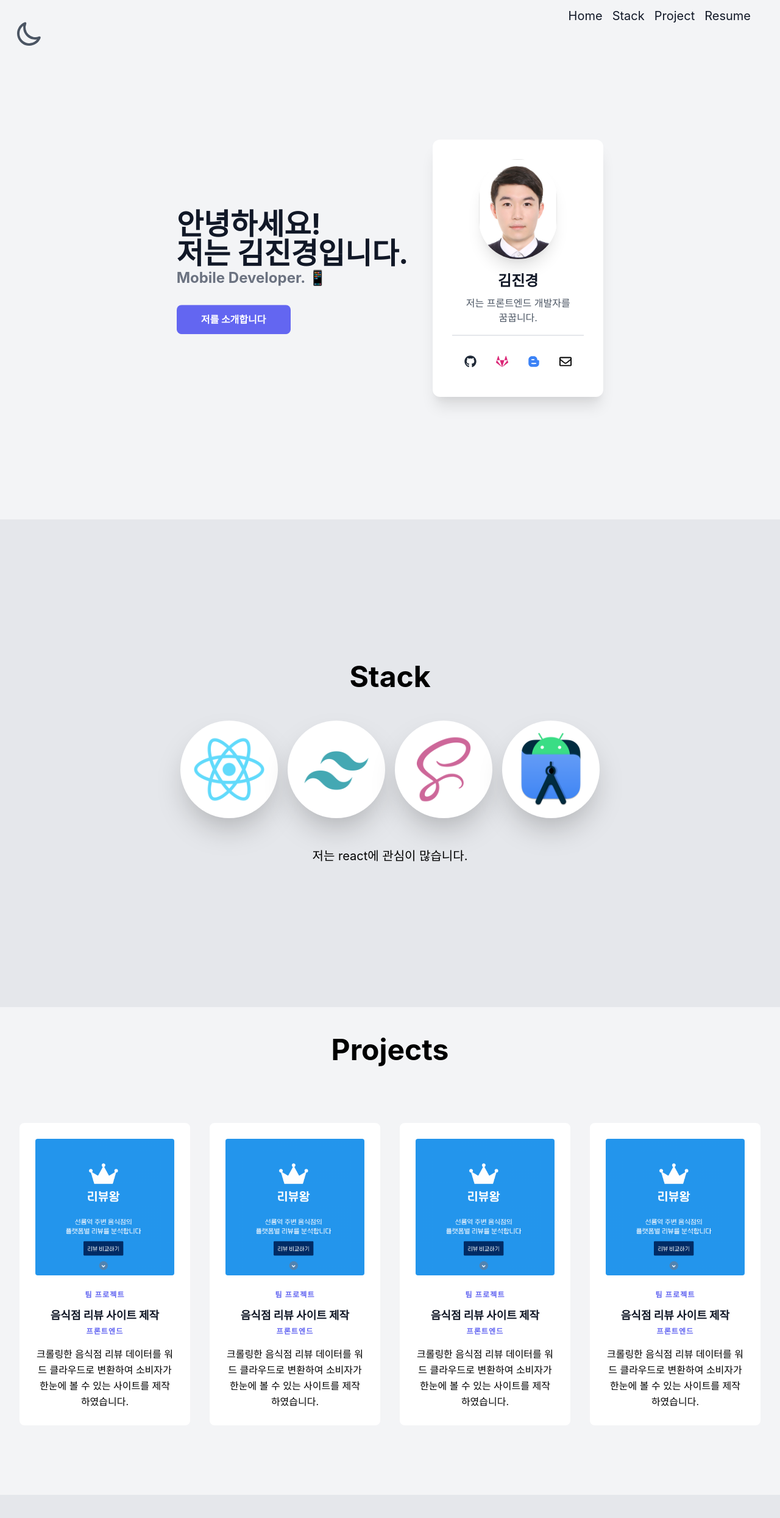
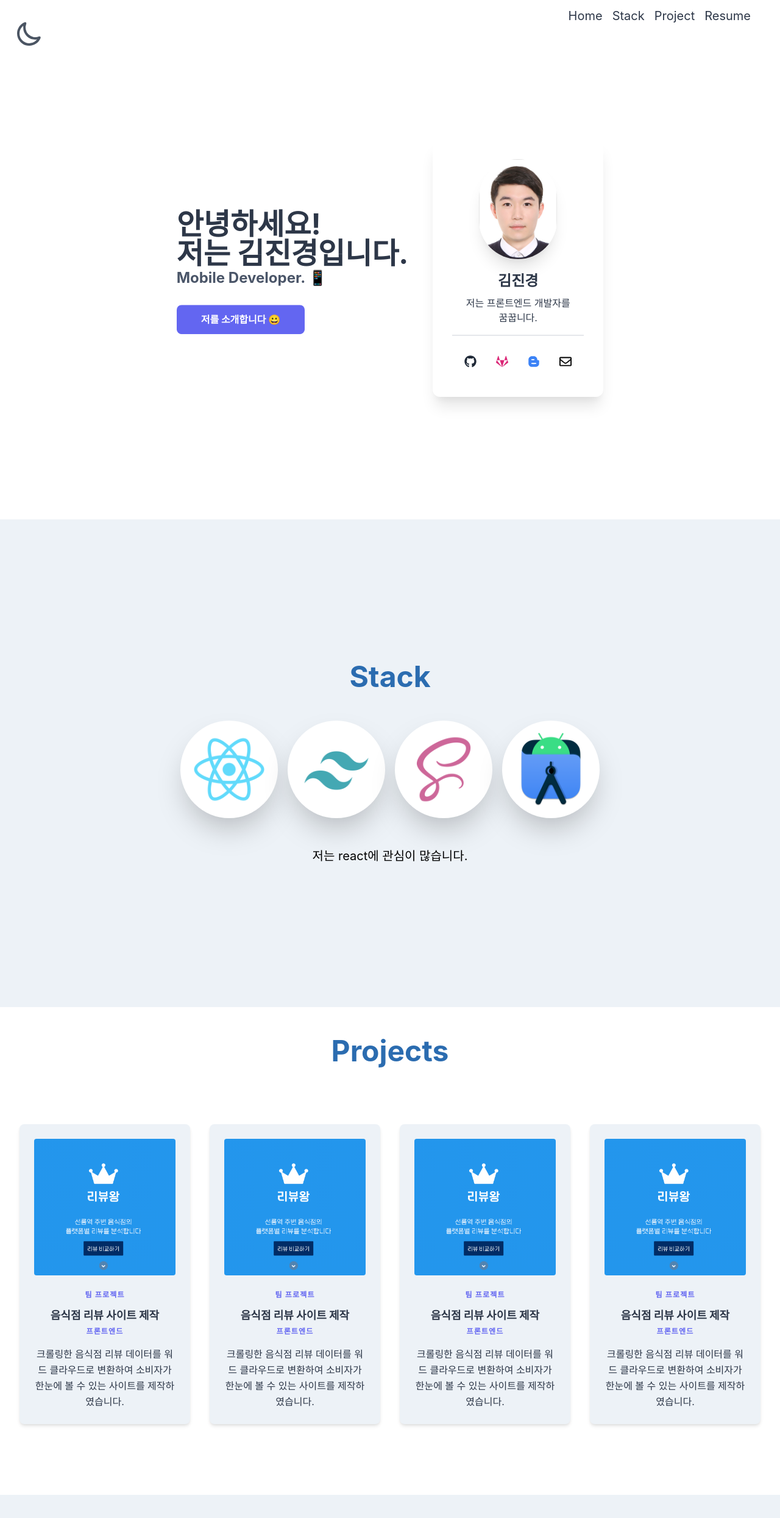
Before and after one commit to Typonote/tailwindcss_tutorial4, a React (Create React App) app: page / in a window 1280 px wide. Shown: the top 2490 px of the page at 61% size. Built offline with nearby package versions, Linux system fonts and the light colour scheme; a web font is replaced by a local one.

Commit message:
#13 color 설정 및 통일

```diff
--- a/package.json
+++ b/package.json
@@ -7,6 +7,7 @@
     "@testing-library/jest-dom": "^5.11.4",
     "@testing-library/react": "^11.1.0",
     "@testing-library/user-event": "^12.1.10",
+    "postcss-import": "^14.0.2",
     "react": "^17.0.2",
     "react-dom": "^17.0.2",
     "react-icons": "^4.3.1",
--- a/src/components/Card.js
+++ b/src/components/Card.js
@@ -9,7 +9,7 @@ import { FaRegEnvelope } from "react-icons/fa";
 const Card = () => {
     return (
         <div className="w-full md:w-2/5">
-          <div className="flex flex-col justify-center max-w-xs mx-auto bg-white shadow-xl rounded-xl p-8 mb-6">
+          <div className="flex flex-col justify-center max-w-xs mx-auto bg-white dark:bg-gray-800 shadow-xl rounded-xl p-8 mb-6">
             <div className="">
               <img
                 className="w-32 mx-auto shadow-xl rounded-full"
@@ -18,15 +18,15 @@ const Card = () => {
               />
             </div>
             <div className="text-center mt-5">
-              <p className="text-xl sm:text-2xl font-semibold text-gray-900">
+              <p className="text-xl sm:text-2xl font-semibold text-primary">
                 김진경
               </p>
-              <p className="text-xs sm:text-base text-gray-600 pt-2 pb-4 px-5 w-auto inline-block border-b-2">
+              <p className="text-xs sm:text-base text-primary pt-2 pb-4 px-5 w-auto inline-block border-b-2">
                 저는 프론트엔드 개발자를 꿈꿉니다.
               </p>
               <div className="flex align-center justify-center mt-4">
                 <a
-                  className="text-xl m-1 p-1 sm:m-2 sm:p-2 text-gray-800 hover:bg-gray-800 rounded-full hover:text-white transition-colors duration-300"
+                  className="text-xl m-1 p-1 sm:m-2 sm:p-2 text-gray-800 dark:text-primary hover:bg-gray-800 dark:hover:bg-yellow-500 rounded-full hover:text-white transition-colors duration-300"
                   href='https://github.com/Typonote?tab=repositories'
                 >
                   <FaGithub />
@@ -47,7 +47,7 @@ const Card = () => {
                   <span class="sr-only">Blog</span>
                 </a>
                 <a
-                  className="text-xl m-1 p-1 sm:m-2 sm:p-2 text-teal-500 hover:bg-green-500 rounded-full hover:text-white transition-colors duration-300"
+                  className="text-xl m-1 p-1 sm:m-2 sm:p-2 text-teal-500 dark:text-primary hover:bg-green-500 rounded-full hover:text-white transition-colors duration-300"
                   href={"https://mail.google.com/mail/?view=cm&fs=1&to=kimradium@gmail.com"}
                 >
                   <FaRegEnvelope />
--- a/src/components/Header.js
+++ b/src/components/Header.js
@@ -14,10 +14,10 @@ const Header = () => {
     }, []);
 
     return (
-        <div className='min-h-screen flex items-center justify-center bg-gray-100 dark:bg-gray-800' id='home'>
+        <div className='min-h-screen flex items-center justify-center bg-primary dark:bg-primary' id='home'>
             <div className='flex flex-col md:flex-row-reverse items-center justify-between'>
                 <Card />
-                <div className='text-gray-900 dark:text-white text-center md:text-left'>
+                <div className='text-primary text-center md:text-left'>
                     <h2
                     className={`${
                         animated ? '' : 'translate-y-10 opacity-0'
@@ -28,7 +28,7 @@ const Header = () => {
                     <h1
                     className={`${
                     animated ? '' : 'translate-y-10 opacity-0'
-                    }  transform transition duration-1000 ease-in-out font-bold text-2xl text-gray-500 dark:text-gray-400`}>
+                    }  transform transition duration-1000 ease-in-out font-bold text-2xl text-secondary`}>
                     <Typical
                         steps={dummy.header.typical}
                         loop={Infinity}
--- a/src/components/Navigation.js
+++ b/src/components/Navigation.js
@@ -7,7 +7,7 @@ const Navigation = ({toggle}) => {
 
     return (
         <div>
-            <div className='flex items-center justify-between  py-3 bg-gray-100 text-gray-900 dark:bg-gray-800 dark:text-white'>
+            <div className='flex items-center justify-between  py-3 bg-primary text-primary'>
 
                 <Toggle />
 
@@ -21,7 +21,7 @@ const Navigation = ({toggle}) => {
                     {dummy.nav.links.map((link , index)=>{
                         return (
                         <Link to={link.to}  smooth={true}>
-                        <span key={index} className='text-xl mr-4 cursor-pointer '>{link.text}</span>
+                        <span key={index} className='text-xl mr-4 cursor-pointer hover:text-accent'>{link.text}</span>
                         </Link>
                         );
                     })}
--- a/src/components/Projects.js
+++ b/src/components/Projects.js
@@ -4,56 +4,61 @@ import image1 from '../assets/teamproject1.png'
 
 const Projects = () => {
     return (
-    <section class="min-h-screen flex flex-col items-center justify-center bg-gray-100 dark:bg-gray-800" id='projects'>
+    <section class="min-h-screen flex flex-col items-center justify-center bg-primary  dark:bg-primary " id='projects'>
 
-        <h1 class="text-5xl font-bold mt-7 dark:text-yellow-400">Projects</h1>
+        <h1 class="text-5xl font-bold mt-7 text-accent">Projects</h1>
 
         <div class="grid xl:grid-cols-4 md:grid-cols-2 sm:grid-col-1 px-8 py-24 gap-8">
 
 
             <div>
                 <a href='https://github.com/Typonote/ReviewKingProject' >
-                    <div class="bg-white dark:bg-gray-300 p-6 rounded-lg border-2 border-white dark:border-gray-300 hover:bg-gray-100 hover:border-gray-600 dark:hover:border-white dark:hover:bg-white">
+                    <div class="bg-secondary dark:bg-gray-800 p-6 rounded-lg hover:bg-gray-200 dark:hover:bg-gray-700 shadow-md">
                         <img class="lg:h-60 xl:h-56 md:h-64 sm:h-72 xs:h-72 h-72  rounded w-full object-cover object-center mb-6" src={image1} alt="Image Size 720x400" />
                         <h3 class="tracking-widest text-indigo-500 text-xs font-medium title-font font-bold mb-3">팀 프로젝트</h3>
-                        <h2 class="text-lg text-gray-900 font-medium title-font mb-1 font-bold">음식점 리뷰 사이트 제작</h2>
-                        <h3 class="tracking-widest text-indigo-500 text-xs font-medium title-font font-bold mb-4">프론트엔드</h3>                        <p class="leading-relaxed text-base">크롤링한 음식점 리뷰 데이터를 워드 클라우드로 변환하여 소비자가 한눈에 볼 수 있는 사이트를 제작하였습니다.</p>
+                        <h2 class="text-lg text-primary font-medium title-font mb-1 font-bold">음식점 리뷰 사이트 제작</h2>
+                        <h3 class="tracking-widest text-indigo-500 text-xs font-medium title-font font-bold mb-4">프론트엔드</h3>
+                        <p class="leading-relaxed text-base text-primary">크롤링한 음식점 리뷰 데이터를 워드 클라우드로 변환하여 소비자가 한눈에 볼 수 있는 사이트를 제작하였습니다.</p>
                     </div>
                 </a>
             </div>
 
             <div>
                 <a href='https://github.com/Typonote/ReviewKingProject' >
-                    <div class="bg-white dark:bg-gray-300 p-6 rounded-lg border-2 border-white dark:border-gray-300 hover:bg-gray-100 hover:border-gray-600 dark:hover:border-white dark:hover:bg-white">
+                    <div class="bg-secondary dark:bg-gray-800 p-6 rounded-lg hover:bg-gray-300 dark:hover:bg-gray-700 shadow-md">
                         <img class="lg:h-60 xl:h-56 md:h-64 sm:h-72 xs:h-72 h-72  rounded w-full object-cover object-center mb-6" src={image1} alt="Image Size 720x400" />
                         <h3 class="tracking-widest text-indigo-500 text-xs font-medium title-font font-bold mb-3">팀 프로젝트</h3>
-                        <h2 class="text-lg text-gray-900 font-medium title-font mb-1 font-bold">음식점 리뷰 사이트 제작</h2>
-                        <h3 class="tracking-widest text-indigo-500 text-xs font-medium title-font font-bold mb-4">프론트엔드</h3>                        <p class="leading-relaxed text-base">크롤링한 음식점 리뷰 데이터를 워드 클라우드로 변환하여 소비자가 한눈에 볼 수 있는 사이트를 제작하였습니다.</p>
+                        <h2 class="text-lg text-primary font-medium title-font mb-1 font-bold">음식점 리뷰 사이트 제작</h2>
+                        <h3 class="tracking-widest text-indigo-500 text-xs font-medium title-font font-bold mb-4">프론트엔드</h3>
+                        <p class="leading-relaxed text-base text-primary">크롤링한 음식점 리뷰 데이터를 워드 클라우드로 변환하여 소비자가 한눈에 볼 수 있는 사이트를 제작하였습니다.</p>
                     </div>
                 </a>
             </div>
 
             <div>
                 <a href='https://github.com/Typonote/ReviewKingProject' >
-                    <div class="bg-white dark:bg-gray-300 p-6 rounded-lg border-2 border-white dark:border-gray-300 hover:bg-gray-100 hover:border-gray-600 dark:hover:border-white dark:hover:bg-white">
+                    <div class="bg-secondary dark:bg-gray-800 p-6 rounded-lg hover:bg-gray-200 dark:hover:bg-gray-700 shadow-md">
                         <img class="lg:h-60 xl:h-56 md:h-64 sm:h-72 xs:h-72 h-72  rounded w-full object-cover object-center mb-6" src={image1} alt="Image Size 720x400" />
                         <h3 class="tracking-widest text-indigo-500 text-xs font-medium title-font font-bold mb-3">팀 프로젝트</h3>
-                        <h2 class="text-lg text-gray-900 font-medium title-font mb-1 font-bold">음식점 리뷰 사이트 제작</h2>
-                        <h3 class="tracking-widest text-indigo-500 text-xs font-medium title-font font-bold mb-4">프론트엔드</h3>                        <p class="leading-relaxed text-base">크롤링한 음식점 리뷰 데이터를 워드 클라우드로 변환하여 소비자가 한눈에 볼 수 있는 사이트를 제작하였습니다.</p>
+                        <h2 class="text-lg text-primary font-medium title-font mb-1 font-bold">음식점 리뷰 사이트 제작</h2>
+                        <h3 class="tracking-widest text-indigo-500 text-xs font-medium title-font font-bold mb-4">프론트엔드</h3>
+                        <p class="leading-relaxed text-base text-primary">크롤링한 음식점 리뷰 데이터를 워드 클라우드로 변환하여 소비자가 한눈에 볼 수 있는 사이트를 제작하였습니다.</p>
                     </div>
                 </a>
             </div>
 
             <div>
                 <a href='https://github.com/Typonote/ReviewKingProject' >
-                    <div class="bg-white dark:bg-gray-300 p-6 rounded-lg border-2 border-white dark:border-gray-300 hover:bg-gray-100 hover:border-gray-600 dark:hover:border-white dark:hover:bg-white">
+                    <div class="bg-secondary dark:bg-gray-800 p-6 rounded-lg hover:bg-gray-200 dark:hover:bg-gray-700 shadow-md">
                         <img class="lg:h-60 xl:h-56 md:h-64 sm:h-72 xs:h-72 h-72  rounded w-full object-cover object-center mb-6" src={image1} alt="Image Size 720x400" />
                         <h3 class="tracking-widest text-indigo-500 text-xs font-medium title-font font-bold mb-3">팀 프로젝트</h3>
-                        <h2 class="text-lg text-gray-900 font-medium title-font mb-1 font-bold">음식점 리뷰 사이트 제작</h2>
-                        <h3 class="tracking-widest text-indigo-500 text-xs font-medium title-font font-bold mb-4">프론트엔드</h3>                        <p class="leading-relaxed text-base">크롤링한 음식점 리뷰 데이터를 워드 클라우드로 변환하여 소비자가 한눈에 볼 수 있는 사이트를 제작하였습니다.</p>
+                        <h2 class="text-lg text-primary font-medium title-font mb-1 font-bold">음식점 리뷰 사이트 제작</h2>
+                        <h3 class="tracking-widest text-indigo-500 text-xs font-medium title-font font-bold mb-4">프론트엔드</h3>
+                        <p class="leading-relaxed text-base text-primary">크롤링한 음식점 리뷰 데이터를 워드 클라우드로 변환하여 소비자가 한눈에 볼 수 있는 사이트를 제작하였습니다.</p>
                     </div>
                 </a>
             </div>
+
 
 
         </div>
--- a/src/components/Resume.js
+++ b/src/components/Resume.js
@@ -4,9 +4,9 @@ import Myresume from '../assets/resume.txt'
 const Resume = () => {
     return (
 
-    <section className='min-h-screen flex flex-col items-center  justify-center bg-gray-200 dark:bg-gray-700' id='resume'>
+    <section className='min-h-screen flex flex-col items-center  justify-center bg-secondary dark:bg-secondary' id='resume'>
 
-        <h1 className="text-5xl font-bold mt-7 mb-7 dark:text-white">Resume</h1>
+        <h1 className="text-5xl font-bold mt-7 mb-7 text-accent">Resume</h1>
 
         <button
         type="button"
--- a/src/components/Topbutton.js
+++ b/src/components/Topbutton.js
@@ -26,7 +26,7 @@ const Topbutton = () => {
     window.addEventListener('scroll', toggleVisible);
 
     return (
-        <div className='button-top text-indigo-500 '>
+        <div className='button-top text-indigo-500 dark:text-white'>
             <button>
                 <FaArrowCircleUp onClick={scrollToTop}
                 style={{display: visible ? 'inline' : 'none'}} />
--- a/src/components/stack.js
+++ b/src/components/stack.js
@@ -4,9 +4,9 @@ import dummy from '../data/dummy'
 
 const Stack = () => {
     return (
-        <div className='min-h-screen flex flex-col items-center justify-center bg-gray-200 dark:bg-gray-700' id='stack'>
+        <div className='min-h-screen flex flex-col items-center justify-center bg-secondary dark:bg-secondary' id='stack'>
 
-                <h1 className="text-5xl font-bold dark:text-white">Stack</h1>
+                <h1 className="text-5xl font-bold text-accent">Stack</h1>
 
                     <div className="flex flex-wrap justify-center mt-10">
                         {dummy.stack.tech.map((tech,index)=>{
--- a/src/data/dummy.js
+++ b/src/data/dummy.js
@@ -25,7 +25,7 @@ const dummy = {
                 ' Blogger. 👨‍💻 ',
                 2000,
             ],
-            btnText: '저를 소개합니다'
+            btnText: '저를 소개합니다 😀'
         },
 
         stack: {
```
Also changed, not shown: src/components/Dropdown.js (+5 -5 lines), src/index.css (+17 -0 lines), tailwind.config.js (+13 -1 lines), 1 other file (tests, documents, lock files or other folders).
